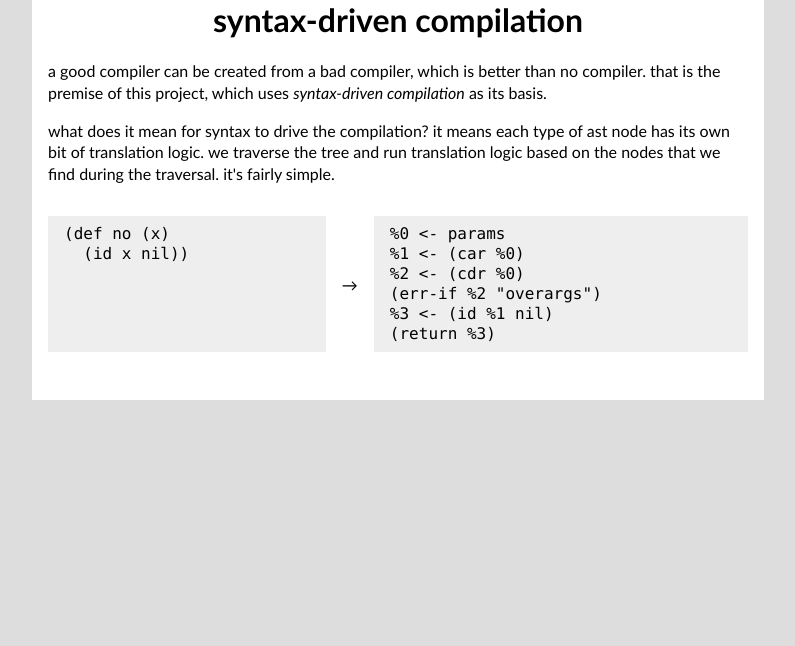
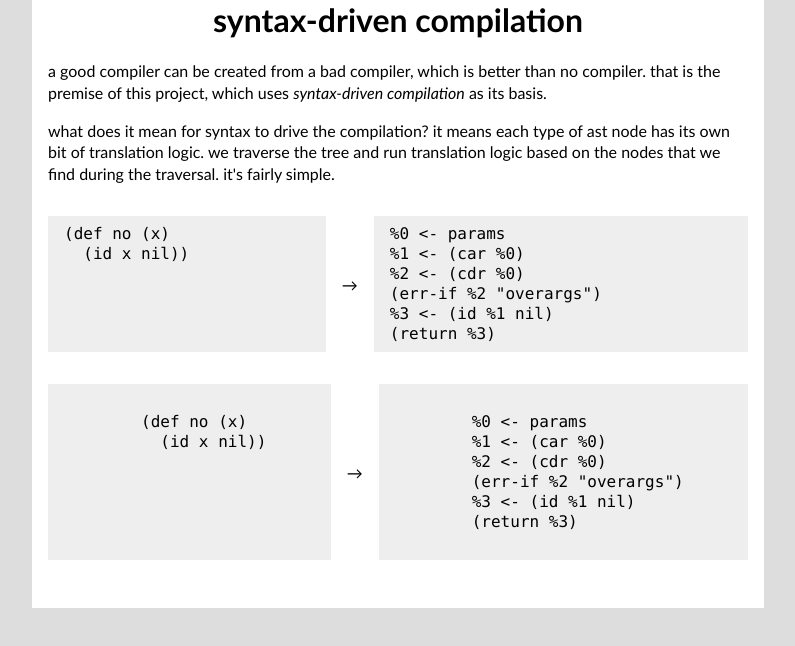
Before and after one commit to masak/syntax-driven, a React (Create React App) app: page / in a window 1280 px wide. Shown: the top 646 px of the page, without its empty margins (242-1037 px from the left). Built offline with nearby package versions, Linux system fonts and the light colour scheme.

Commit message:
Add a Translation component

```diff
--- a/src/App.js
+++ b/src/App.js
@@ -1,5 +1,6 @@
 import React from 'react';
 import './App.css';
+import Translation from './components/Translation';
 
 const App = (props) => (
   <main>
@@ -34,6 +35,22 @@ const App = (props) => (
         (return %3)</code></pre>
     </div>
 
+    <Translation
+      source={`
+        (def no (x)
+          (id x nil))
+      `}
+
+      target={`
+        %0 <- params
+        %1 <- (car %0)
+        %2 <- (cdr %0)
+        (err-if %2 "overargs")
+        %3 <- (id %1 nil)
+        (return %3)
+      `}
+    />
+
   </main>
 );
 
--- /dev/null
+++ b/src/components/Translation.js
@@ -0,0 +1,11 @@
+import React from 'react';
+
+const Translation = (props) => (
+  <div class="translation">
+    <pre><code>{props.source}</code></pre>
+    <div class="arrow">→</div>
+    <pre><code>{props.target}</code></pre>
+  </div>
+);
+
+export default Translation;
```
